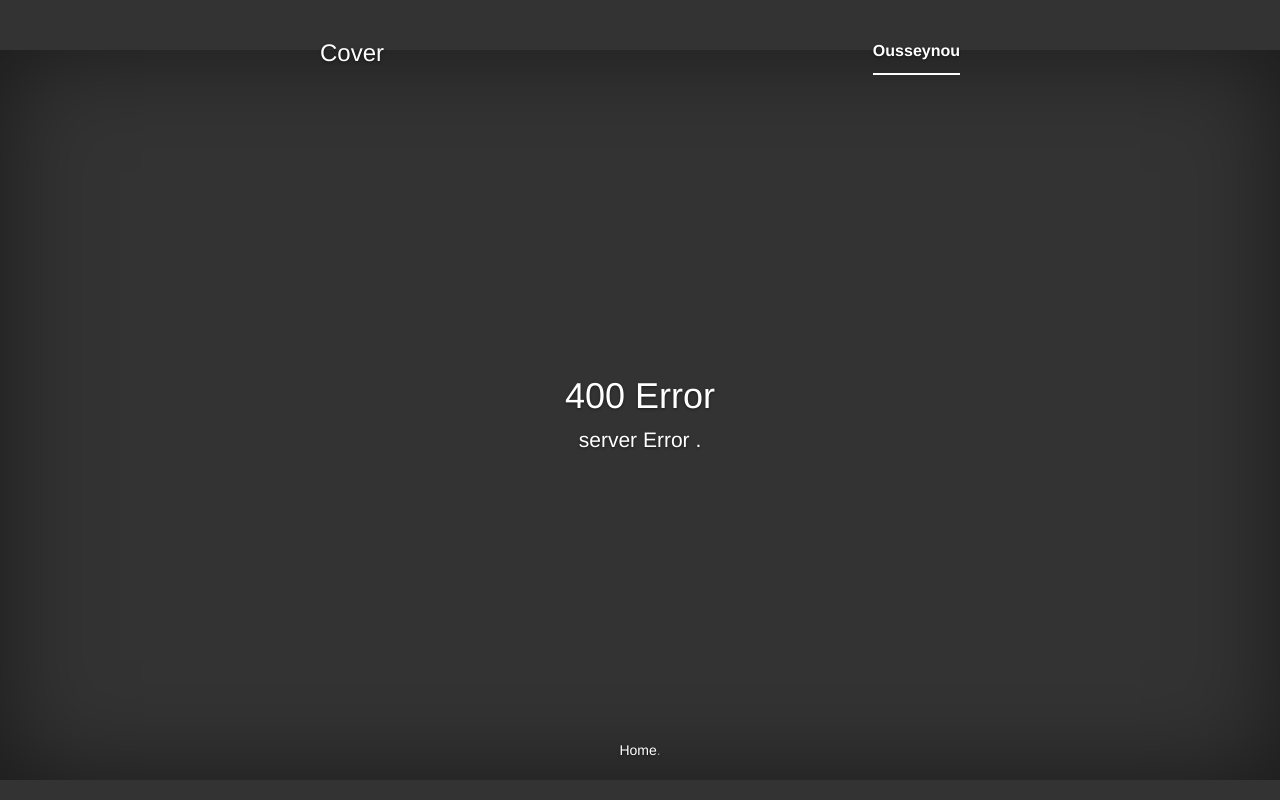
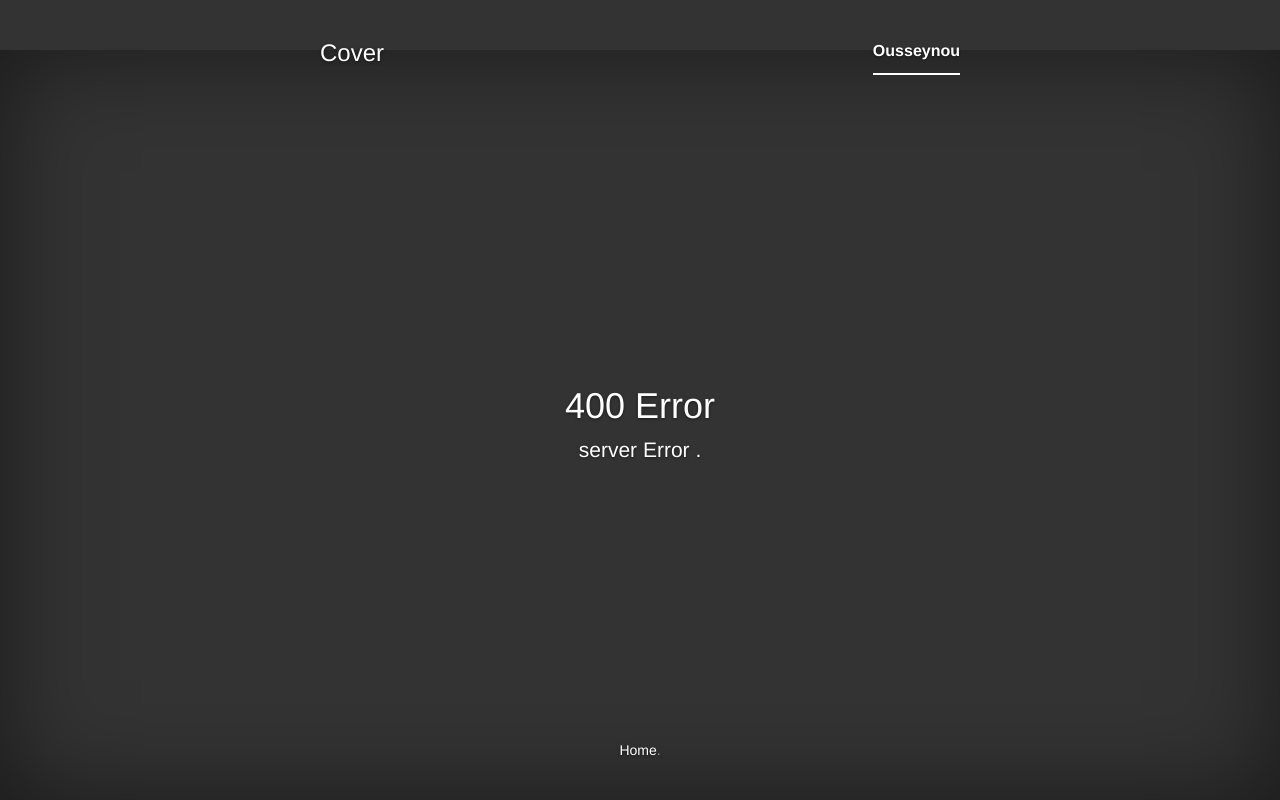
Before and after one commit to xarala221/djangoapp, a Django app: template templates/400.html in a window 1280 px wide. Run offline with Django 3.2, Linux system fonts and the light colour scheme; the template is opened without the code that fills it, so the values that code supplies are empty; some libraries are stand-ins or nearby versions.

Commit message:
Update cover css

```diff
--- a/live-static/static-root/css/cover.css
+++ b/live-static/static-root/css/cover.css
@@ -94,7 +94,10 @@
   color: #fff;
   border-bottom-color: #fff;
 }
-
+body{
+  padding-bottom: 0px;
+  padding-bottom: 0px;
+}
 @media (min-width: 768px) {
   .masthead-brand {
     float: left;
--- a/static/css/cover.css
+++ b/static/css/cover.css
@@ -94,7 +94,10 @@
   color: #fff;
   border-bottom-color: #fff;
 }
-
+body{
+  padding-bottom: 0px;
+  padding-bottom: 0px;
+}
 @media (min-width: 768px) {
   .masthead-brand {
     float: left;
```
